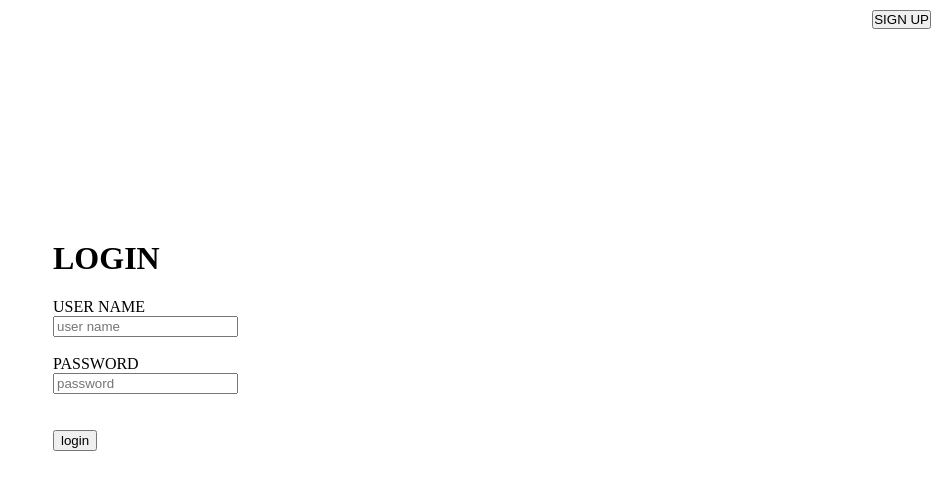
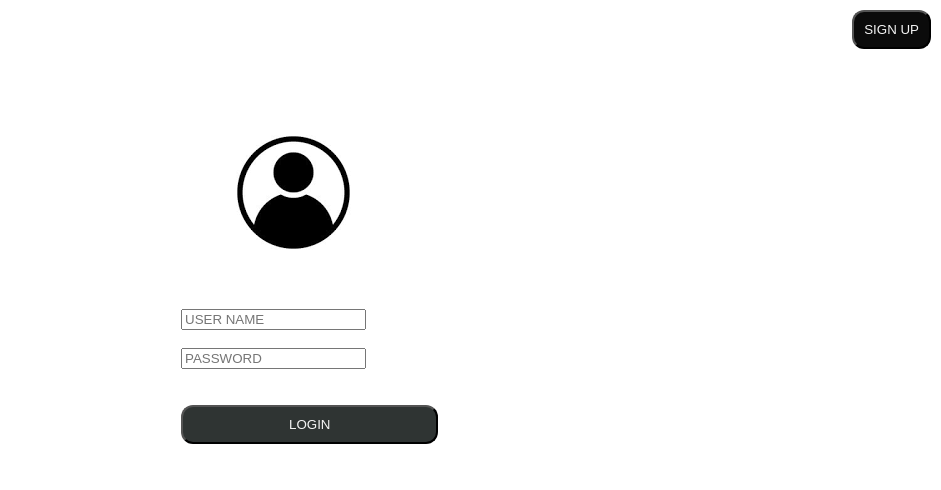
Before and after one commit to vigneshveera123/flames1, a Flask app: page /login in a window 1280 px wide. Shown: the top 490 px of the page, without its empty margins (339-1280 px from the left). Run offline with Flask 2, Linux system fonts and the light colour scheme; some libraries are stand-ins or nearby versions.

Commit message:
newupdate

```diff
--- a/app.py
+++ b/app.py
@@ -1,3 +1,4 @@
+from MySQLdb.cursors import Cursor
 from flask import Flask, render_template, request, session, redirect, url_for
 from flask_mysqldb import MySQL
 import MySQLdb.cursors
@@ -31,11 +32,11 @@ def index():
         c.intersection_update(d)
         g = len(c)
         re = get_result(g)
-        cur= mysql.connection.cursor(MySQLdb.cursors.DictCursor)
+        cur = mysql.connection.cursor(MySQLdb.cursors.DictCursor)
         this_query = "insert into logs (name_one,name_two,result) values ('" + first_name + "','" + last_name + "','" + re + "')"
-        que="select * from logs"
+        que = "select * from logs"
         cur.execute(que)
-        table=cur.fetchall()
+        table = cur.fetchall()
         cur.execute(this_query)
         mysql.connection.commit()
         cur.close()
@@ -47,15 +48,15 @@ def get_result(g):
     if g in [5, 14, 16, 18, 21, 23]:
         return "FRIENDS"
     elif g in [3, 10, 19]:
-        return "LOVER"
+        return "LOVERS"
     elif g in [8, 12, 13, 17]:
-        return "Affection"
+        return "AFFECTION"
     elif g in [6, 11, 15, 26]:
         return "MARRIAGE"
     elif g in [2, 4, 7, 9, 20, 22, 24, 25]:
         return "ENEMY"
     else:
-        return "SIBLINGS"
+        return "SISTERS"
 
 
 # login_page
@@ -66,7 +67,8 @@ def login():
         user_name = details['user_name']
         password = details['password']
         cur = mysql.connection.cursor(MySQLdb.cursors.DictCursor)
-        cur.execute("SELECT * FROM login_table WHERE user_name = '"+user_name+"'  AND password = '"+password+"' ")
+        cur.execute(
+            "SELECT * FROM login_table WHERE user_name = '" + user_name + "'  AND password = '" + password + "' ")
         # Fetch one record and return result
         account = cur.fetchone()
         # If account exists in accounts table in out database
@@ -84,35 +86,37 @@ def login():
         return render_template("login.html")
 
 
-@app.route("/newlogin",methods=["POST","GET"])
+@app.route("/newlogin", methods=["POST", "GET"])
 def newlogin():
     if request.method == "POST":
         details = request.form
         user_name = details['user_name']
         password = details['password']
-        cur = mysql.connection.cursor(MySQLdb.cursors.DictCursor)
-        this_query = "insert into login_table (user_name,password) values (%s,%s)"
-        cur.execute(this_query,[user_name,password])
-        mysql.connection.commit()
-        cur.close()
-        return redirect('login')
+        if (user_name and password) != " ":
+            cur = mysql.connection.cursor(MySQLdb.cursors.DictCursor)
+            this_query = "insert into login_table (user_name,password) values (%s,%s)"
+            cur.execute(this_query, [user_name, password])
+            mysql.connection.commit()
+            cur.close()
+            return redirect('login')
+
 
     return render_template("newlogin.html")
 
 
-@app.route('/admin',methods=["POST","GET"])
+@app.route('/admin', methods=["POST", "GET"])
 def admin():
     cur = mysql.connection.cursor(MySQLdb.cursors.DictCursor)
     cur.execute("SELECT * FROM logs")
     # Fetch one record and return result
     info = cur.fetchall()
     if session.get('logged_in'):
-        return render_template("admin.html",tables=info)
+        return render_template("admin.html", tables=info)
     else:
         return redirect(url_for('login'))
 
 
-@app.route('/edit/<string:id>',methods=["POST","GET"])
+@app.route('/edit/<string:id>', methods=["POST", "GET"])
 def edit(id):
     cur = mysql.connection.cursor(MySQLdb.cursors.DictCursor)
     if request.method == "POST":
@@ -121,28 +125,36 @@ def edit(id):
         last_name = details['couple_name']
         re = details['result']
         this_query = "update logs set name_one=%s,name_two=%s,result=%s where log_id=%s"
-        cur.execute(this_query,[first_name,last_name,re,id])
+        cur.execute(this_query, [first_name, last_name, re, id])
         mysql.connection.commit()
         cur.close()
         return redirect(url_for("admin"))
         cur = mysql.connection.cursor()
 
-    qeu="select * from logs where log_id=%s"
-    cur.execute(qeu,[id])
-    res=cur.fetchone()
-    return render_template("edit.html",datas=res)
+    qeu = "select * from logs where log_id=%s"
+    cur.execute(qeu, [id])
+    res = cur.fetchone()
+    return render_template("edit.html", datas=res)
 
-@app.route('/delete/<string:id>',methods=["POST","GET"])
+
+@app.route('/delete/<string:id>', methods=["POST", "GET"])
 def delete(id):
     cur = mysql.connection.cursor()
-    sql="delete from logs where log_id=%s"
-    cur.execute(sql,[id])
+    sql = "delete from logs where log_id=%s"
+    cur.execute(sql, [id])
     mysql.connection.commit()
     cur.close()
     return redirect(url_for("admin"))
 
 
+@app.route("/log_out")
+def log_out():
+    session.pop('loggedin', None)
+    session.pop('id', None)
+    session.pop('username', None)
+    return redirect(url_for('flames'))
+
 
 if __name__ == "__main__":
-    app.debug = True
-    app.run()
+
+    app.run(debug = True)
--- a/ex.py
+++ /dev/null
@@ -1,2 +0,0 @@
-t="hi"
-g="he
--- /dev/null
+++ b/static/first.css
@@ -0,0 +1,117 @@
+.buttonsign{
+    padding: 10px;
+    display:block;
+    color: whitesmoke;
+    text-align:center;
+    position: absolute;
+    top: 10px;
+    right: 10px;
+    background-color: #0b0b0b;
+border-radius: 12px}
+
+.buttonlogin{
+    padding: 10px 106px  ;
+    color: whitesmoke;
+    background-color: #2f3433;
+    border-radius: 12px;
+
+}
+
+
+h1{
+	color: #4CAF50;
+	text-align:-moz-left;
+}
+
+.logpage{
+    margin-top:10vh;
+    margin-left:40vw;
+}
+
+table {
+  border-collapse: collapse;
+  width: 100%;
+}
+
+th, td {
+  text-align: left;
+  padding: 8px;
+}
+
+tr:nth-child(even){background-color: #f2f2f2}
+
+th {
+  background-color: #4CAF50;
+  color: white;
+}
+
+.logoutbutton{
+    padding: 10px;
+    display:block;
+    color: whitesmoke;
+    text-align:center;
+    position: absolute;
+    top: 10px;
+    right: 10px;
+    background-color: #0b0b0b;
+border-radius: 12px}
+
+.editbutton{
+    padding: 10px 24px;
+    color: whitesmoke;
+    background-color: #4CAF50;
+    border-radius: 12px;
+
+}
+
+.deletebutton{
+    padding: 10px;
+    color: whitesmoke;
+    background-color: rgba(227, 25, 25, 0.91);
+    border-radius: 12px;
+
+}
+
+.main{
+    margin-top:10vh;
+    margin-left:40vw;
+
+}
+
+.lbutton{
+    padding: 10px 35px;
+    display:block;
+    color: whitesmoke;
+    text-align:center;
+    position: absolute;
+    top: 10px;
+    right: 10px;
+    background-color:#a80255;
+border-radius: 12px
+
+}
+
+.submitbutton
+{padding: 10px 100px  ;
+    color: whitesmoke;
+    background-color: #a80255;
+    border-radius: 12px;
+
+
+}
+
+.re{margin-top:10vh;
+    margin-left:42vw;
+    color: #0b0b0b;
+
+}
+
+.home{
+    padding: 10px 90px  ;
+    color: whitesmoke;
+    background-color: #2f3433;
+    border-radius: 12px;
+    margin-top:10vh;
+    margin-left:38vw;
+
+}
--- a/templates/login.html
+++ b/templates/login.html
@@ -4,50 +4,39 @@
     <meta charset="UTF-8">
     <meta name="viewport" content="width=device-width, initial-scale=1.0">
     <title>Flames</title>
+    <link rel="stylesheet" type="text/css" href="{{ url_for('static',filename='first.css') }}">
 
 
 </head>
 
-<style>
+<body>
+    <div class="login">
+
+<form action="/newlogin" methods=["POST","GET"]>
+    <button class="buttonsign" type="submit">SIGN UP</button>
+        </form>
+<div class="logpage">
+
+    <form action="/login" method="POST">
+        <img src="{{ url_for('static',filename='logo.png') }}">
+        <br>
 
 
-    .button2{
-    padding: 0px;
-    display:block;
-    color: black;
-    text-align:center;
-    position: absolute;
-    top: 10px;
-    right: 10px;}
-
-</style>
-
-
-<body>
-
-<form action="/newlogin" methods=["POST","GET"]>
-    <button class="button2" type="submit">SIGN UP</button>
-        </form>
-<div style="margin-top:30vh;margin-left:30vw;">
-
-    <form action="/login" method="POST">
-        <h1>LOGIN</h1>
-
-    <label for="user_name">USER NAME</label><br>
-    <input type="text" name="user_name" id="user_name" title="USER NAME" placeholder="user name" >
+    <input type="text" name="user_name" id="user_name" title="USER NAME" placeholder="USER NAME" >
 <br>
 <br>
-    <label for="password" >PASSWORD</label><br>
-    <input type="password" name="password" title="PASSWORD" placeholder="password">
+
+    <input type="password" name="password" title="PASSWORD" placeholder="PASSWORD">
         <br>
         <br>
         <br>
-        <button type="submit" class="button">login</button>
+        <button type="submit" class="buttonlogin">LOGIN</button>
+
 
 
 </form>
 </div>
-
+</div>
 
 </body>
 </html>
```
Also changed, not shown: templates/admin.html (+24 -7 lines), templates/edit.html (+10 -5 lines), templates/flames.html (+10 -21 lines), templates/index.html (+28 -16 lines), templates/newlogin.html (+12 -7 lines), static/ETI.png (added), static/aff.png (added), static/button.jpeg (deleted), static/e.png (added), static/flames.png (added), static/friends.jpeg (added), static/la.jpeg (deleted), static/lo.jpeg (added), static/logo.png (added), 2 more files.
